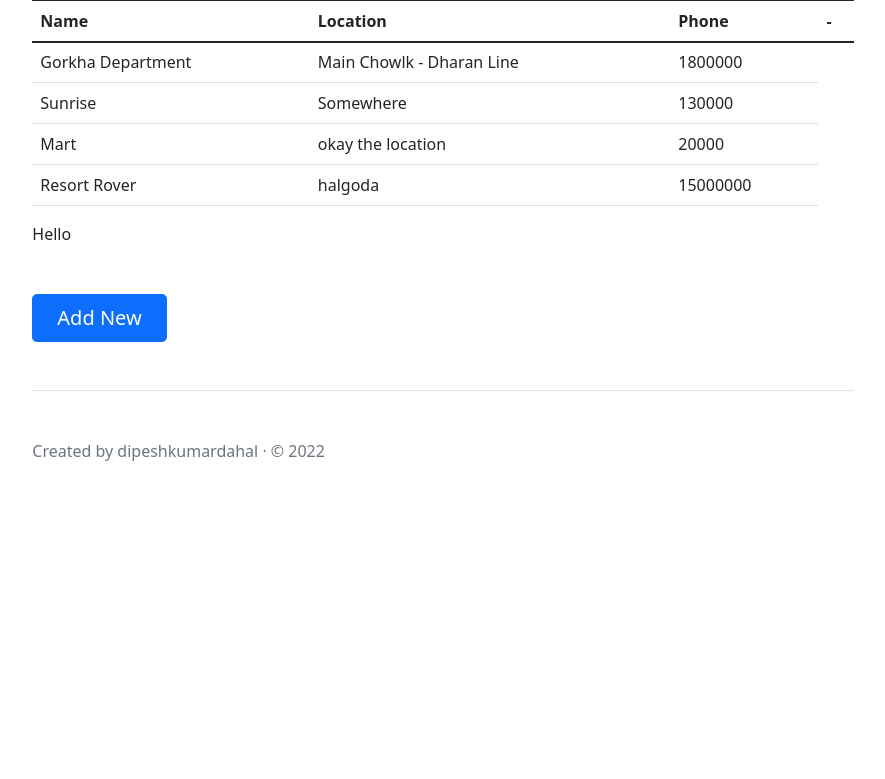
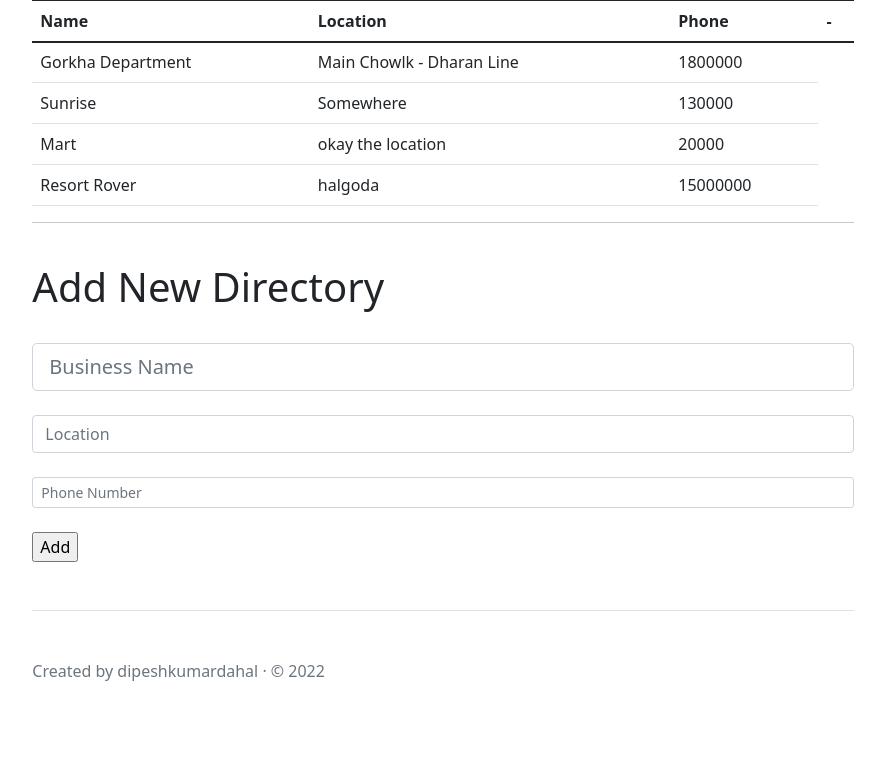
Before and after one commit to dipeshkumardahal/businessdirectory, a PHP site: page / in a window 1280 px wide. Shown: the part 290-1069 px from the top of the page, without its empty margins (197-1082 px from the left). Before the commit the page ends 751 px from the top, so only its background shows below. Run offline with PHP 8.4, Linux system fonts and the light colour scheme.

Commit message:
add new dir form and db connection

```diff
--- a/index.php
+++ b/index.php
@@ -80,13 +80,21 @@
             </tr>
         </tbody>
     </table>
-    <form action = "POST">
+    <hr/>
+    <br />
+    <h1>Add New Directory</h1>
+    <br />
+    <form method="post" action = "adddir.php">
     <div class="mb-5">
-        Hello
+        <input class="form-control form-control-lg" type="text" placeholder="Business Name" name="name" id="name" required>
+        <br />
+        <input class="form-control" type="text" placeholder="Location" name="location" id="location"  required>
+        <br />
+        <input class="form-control form-control-sm" type="text" placeholder="Phone Number" name="phone" id="phone"  required>
+        <br />
+    <input type = "submit" value = "Add">
     </div>
-    <div class="mb-5">
-      <a href="#" class="btn btn-primary btn-lg px-4">Add New</a>
-    </div>
+
         </form>
   </main>
   <footer class="pt-5 my-5 text-muted border-top">
```
Also changed, not shown: adddir.php (added, +15 -0 lines), db.php (added, +18 -0 lines).
